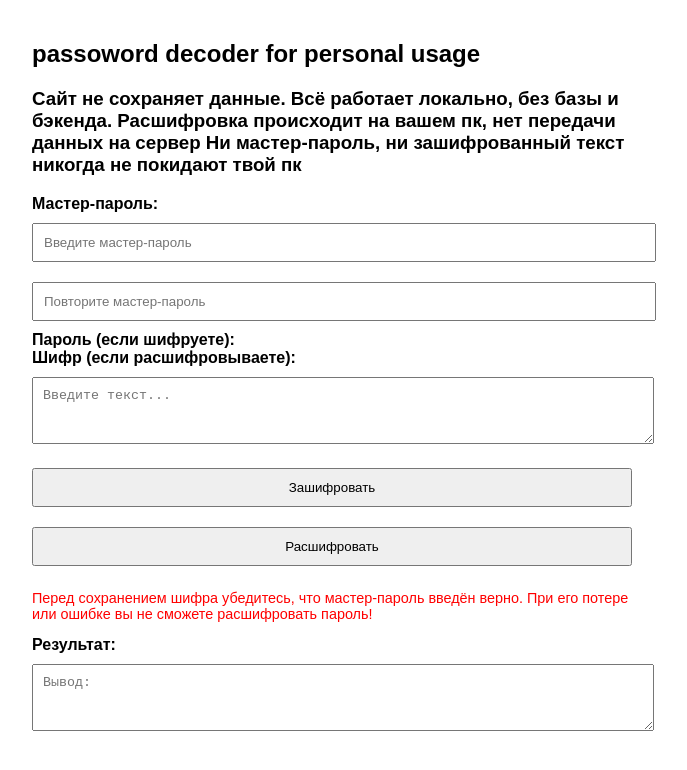
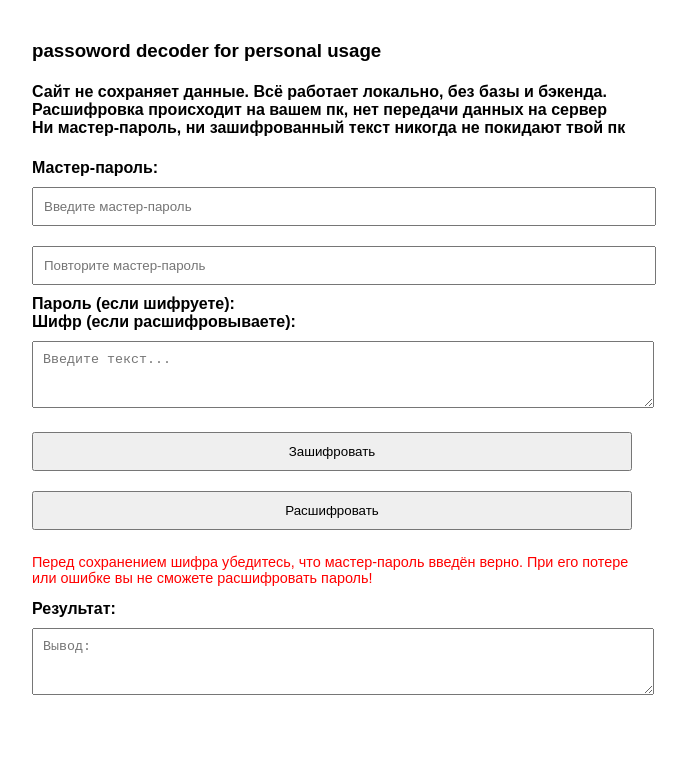
Before and after one commit to eldar-05/passwordEnoderSite, a plain HTML site: page index.html in a window 1280 px wide. Shown: the whole page, without its empty margins (308-995 px from the left). Drawn offline with nearby package versions, Linux system fonts and the light colour scheme.

Commit message:
Update index.html

```diff
--- a/index.html
+++ b/index.html
@@ -12,9 +12,9 @@
   </style>
 </head>
 <body>
-  <h2> passoword decoder for personal usage</h2>
-  <h3>Сайт не сохраняет данные. Всё работает локально, без базы и бэкенда. Расшифровка происходит на вашем пк, нет передачи данных на сервер
-Ни мастер-пароль, ни зашифрованный текст никогда не покидают твой пк</h3>
+  <h3> passoword decoder for personal usage</h3>
+  <h4>Сайт не сохраняет данные. Всё работает локально, без базы и бэкенда. Расшифровка происходит на вашем пк, нет передачи данных на сервер
+Ни мастер-пароль, ни зашифрованный текст никогда не покидают твой пк</h4>
 
   <label>Мастер-пароль:</label>
   <input id="masterKey" placeholder="Введите мастер-пароль">
```
